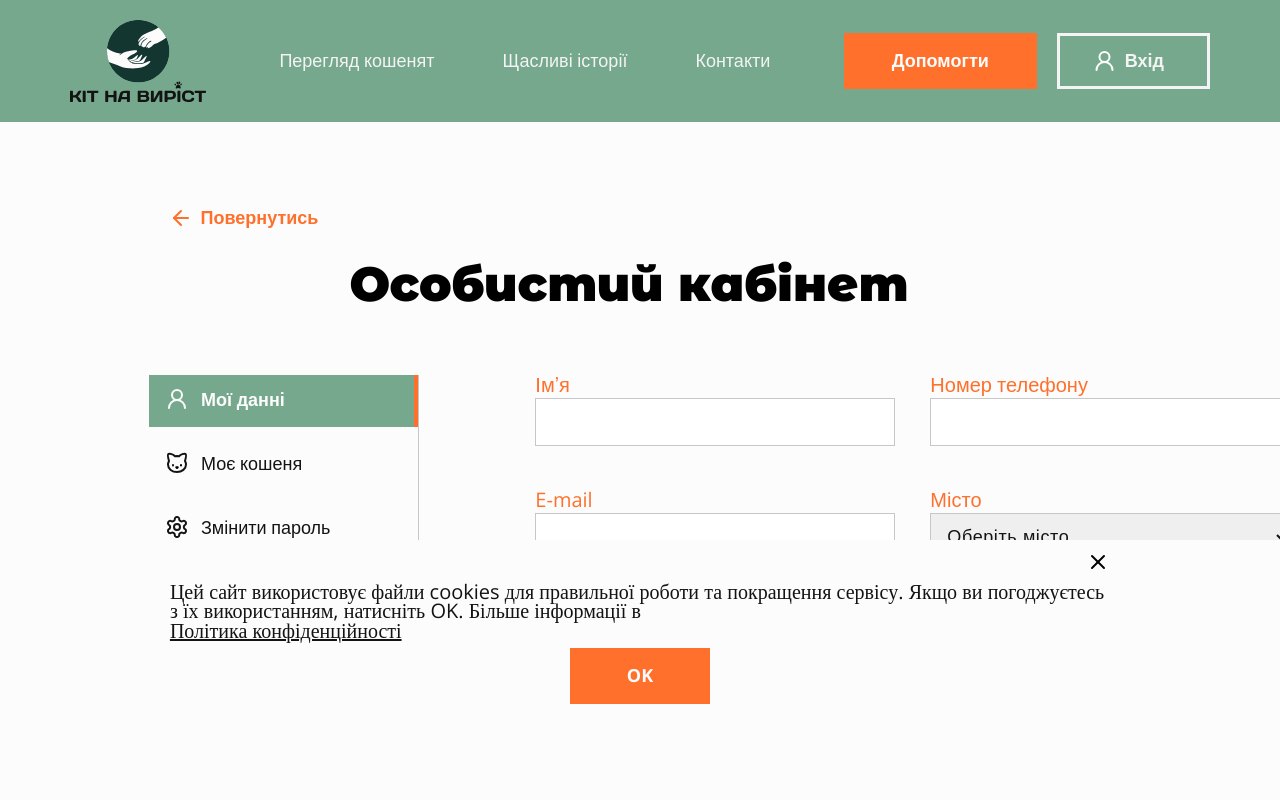
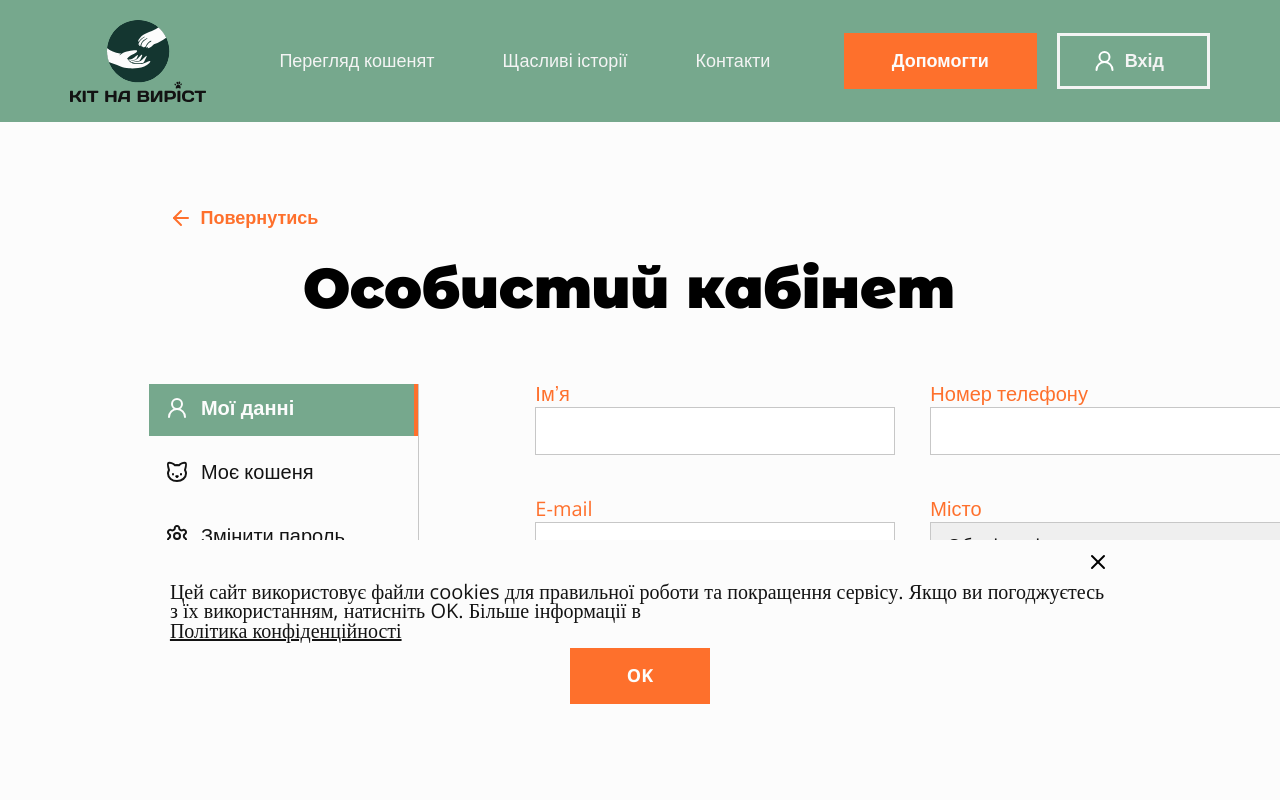
Before and after one commit to baza-trainee/cat_for_future, a React (Vite) app: page /account in a window 1280 px wide. Shown: the top 800 px of the page. Built offline with nearby package versions, Linux system fonts and the light colour scheme.

Commit message:
fix font-size

```diff
--- a/src/components/Account/AccountLayout/AccountLayout.module.scss
+++ b/src/components/Account/AccountLayout/AccountLayout.module.scss
@@ -53,6 +53,13 @@
 		font-size: 3rem;
 		line-height: 3.3rem;
 	}
+
+	@include full_desktop {
+		font-size: 3.5rem;
+		font-style: normal;
+		font-weight: 900;
+		line-height: 3.85rem;
+	}
 }
 
 .accountPanel {
--- a/src/components/Account/AccountMenu/AcountMenuItem/AccountMenuItem.module.scss
+++ b/src/components/Account/AccountMenu/AcountMenuItem/AccountMenuItem.module.scss
@@ -9,15 +9,23 @@
 	text-align: left;
 	gap: 0.75rem;
 }
+
 .link {
 	display: flex;
 	width: 100%;
 	font-family: $primary-font;
 	color: $color-system-default-100;
-	font-size: 1.125rem;
+	font-size: 1rem;
 	font-style: normal;
 	font-weight: 400;
 	line-height: 1.575rem;
+
+	@include tablet {
+		font-size: 1.25rem;
+		font-style: normal;
+		font-weight: 400;
+		line-height: 1.5rem;
+	}
 }
 
 .active {
```
